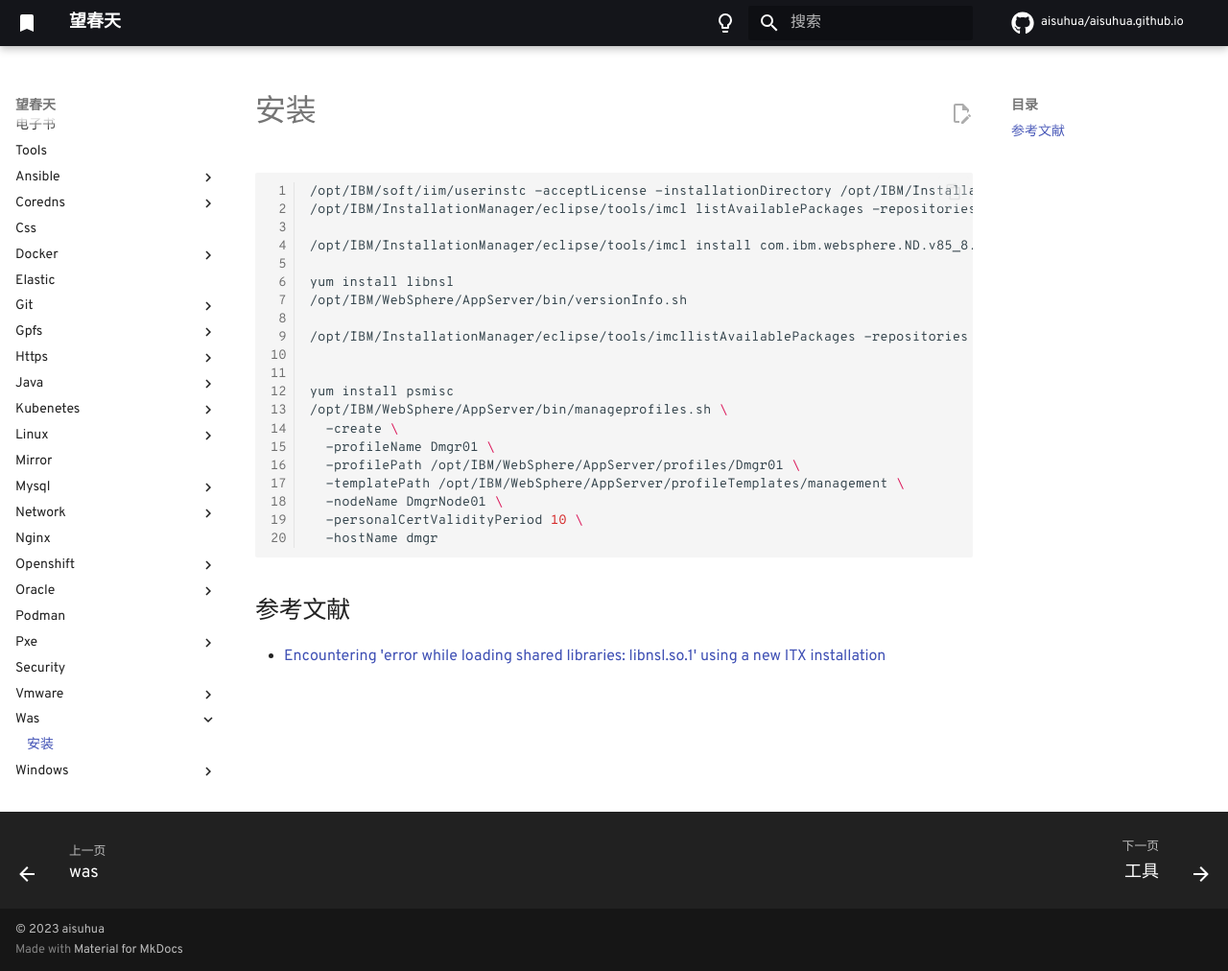
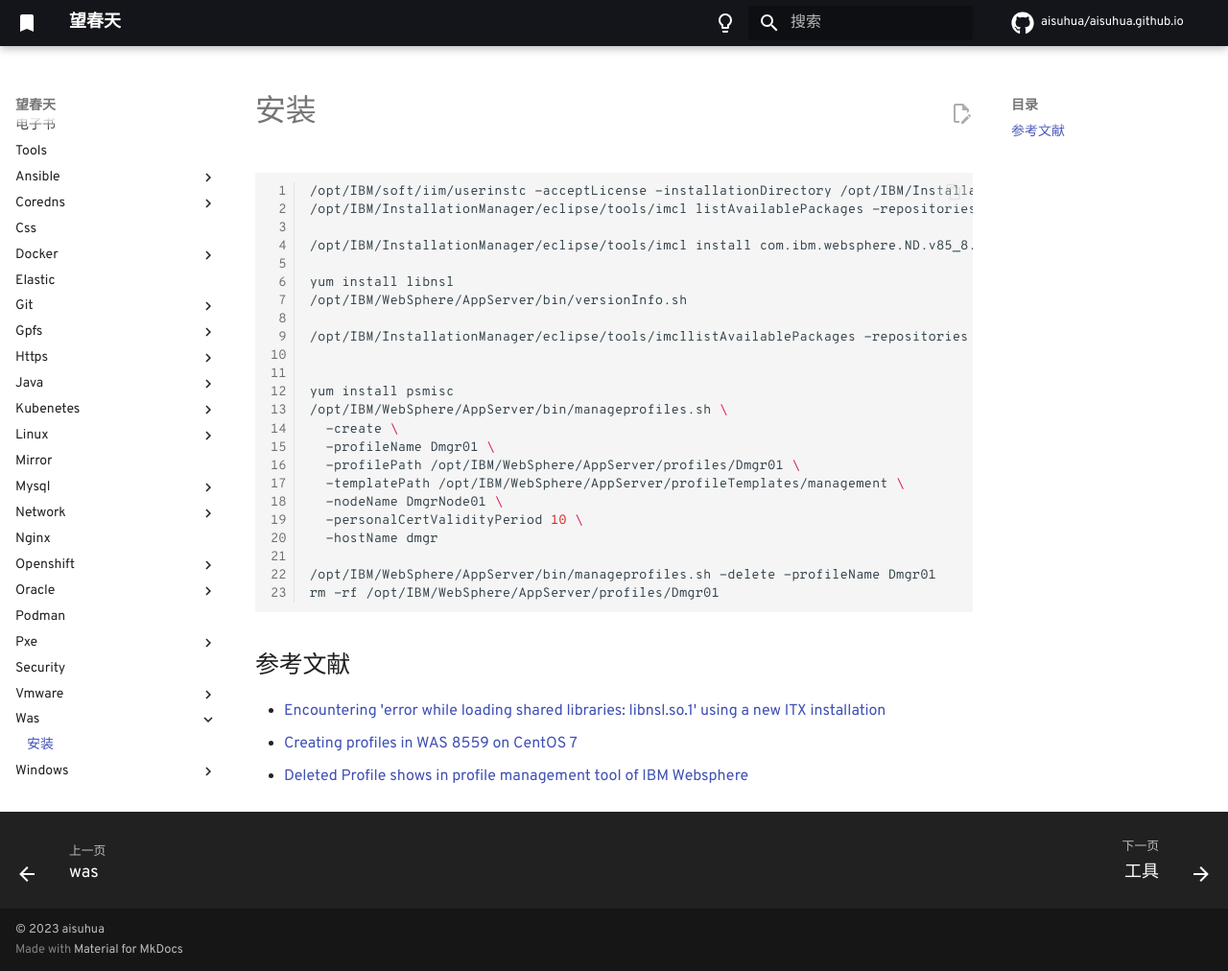
Before and after one commit to aisuhua/aisuhua.github.io, an MkDocs documentation site: the page built from docs/was/install.md, in a window 1280 px wide and 1012 px high. Shown: the whole window at 96% size. Built offline with MkDocs 1.6.1 and Material for MkDocs 9.7.7, drawn with Linux system fonts in a browser that asks for light colours; comment, search, counter and statistics services are not loaded.

Commit message:
README.md install.md

````diff
--- a/docs/was/install.md
+++ b/docs/was/install.md
@@ -22,8 +22,12 @@ yum install psmisc
   -personalCertValidityPeriod 10 \
   -hostName dmgr
 
+/opt/IBM/WebSphere/AppServer/bin/manageprofiles.sh -delete -profileName Dmgr01
+rm -rf /opt/IBM/WebSphere/AppServer/profiles/Dmgr01
 ```
 
 ## 参考文献
 
 - [Encountering 'error while loading shared libraries: libnsl.so.1' using a new ITX installation](https://www.ibm.com/support/pages/encountering-error-while-loading-shared-libraries-libnslso1-using-new-itx-installation)
+- [Creating profiles in WAS 8559 on CentOS 7](https://serverfault.com/questions/789392/creating-profiles-in-was-8559-on-centos-7)
+- [Deleted Profile shows in profile management tool of IBM Websphere](https://stackoverflow.com/questions/24296637/deleted-profile-shows-in-profile-management-tool-of-ibm-websphere)
````
